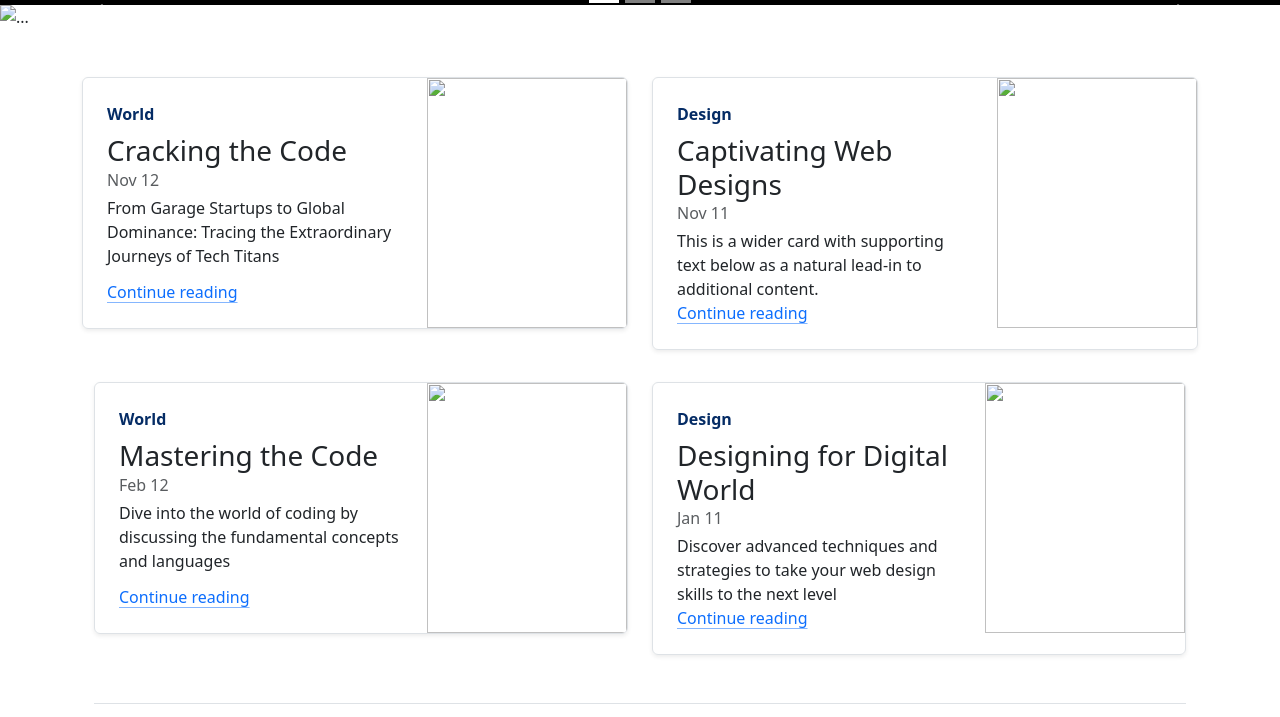
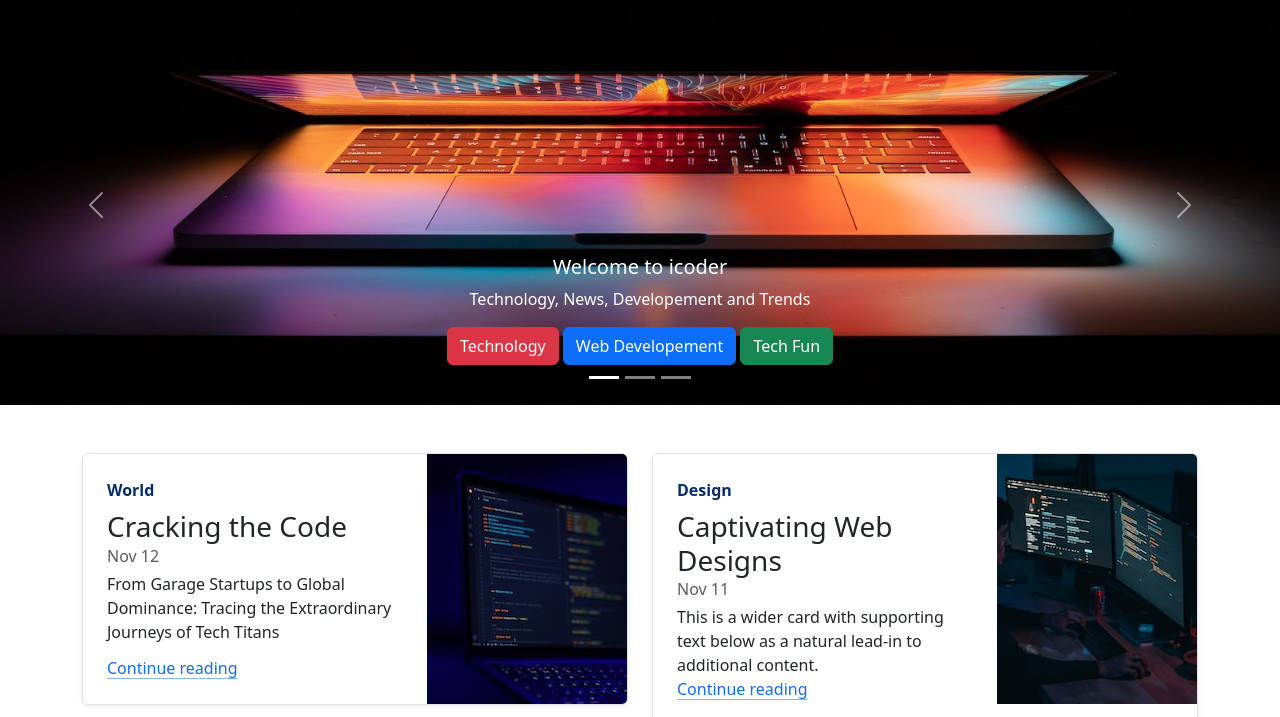
Before and after one commit to RanitManik/iCoder-Bootstrap, a plain HTML site: page code/Black.html in a window 1280 px wide. Shown: the part 51-768 px from the top of the page. Drawn offline with nearby package versions, Linux system fonts and the light colour scheme.

Commit message:
imAGE file fixed

```diff
--- a/code/Black.html
+++ b/code/Black.html
@@ -111,7 +111,7 @@
       </div>
       <div class="carousel-inner">
         <div class="carousel-item active">
-          <img src="A.jpeg" class="d-block w-100" alt="..." />
+          <img src="/images/A.jpeg" class="d-block w-100" alt="..." />
           <div class="carousel-caption d-none d-md-block">
             <h5>Welcome to icoder</h5>
             <p>Technology, News, Developement and Trends</p>
@@ -121,7 +121,7 @@
           </div>
         </div>
         <div class="carousel-item">
-          <img src="C.jpeg" class="d-block w-100" alt="..." />
+          <img src="/images/C.jpeg" class="d-block w-100" alt="..." />
           <div class="carousel-caption d-none d-md-block">
             <h5>The Best Coding Blog Site</h5>
             <p>Innovation Unleashed: Embracing the Future of Technology</p>
@@ -131,7 +131,7 @@
           </div>
         </div>
         <div class="carousel-item">
-          <img src="Z.jpeg" class="d-block w-100" alt="..." />
+          <img src="/images/Z.jpeg" class="d-block w-100" alt="..." />
           <div class="carousel-caption d-none d-md-block">
             <h5>Award winning Blogging site</h5>
             <p>
@@ -191,7 +191,7 @@
                 class="bd-placeholder-img"
                 width="200"
                 height="250"
-                src="G.jpeg"
+                src="/images/G.jpeg"
                 alt=""
               />
             </div>
@@ -224,7 +224,7 @@
                 class="bd-placeholder-img"
                 width="200"
                 height="250"
-                src="K.jpeg"
+                src="/images/K.jpeg"
                 alt=""
               />
             </div>
@@ -260,7 +260,7 @@
                   class="bd-placeholder-img"
                   width="200"
                   height="250"
-                  src="H.jpeg"
+                  src="/images/H.jpeg"
                   alt=""
                 />
               </div>
@@ -293,7 +293,7 @@
                   class="bd-placeholder-img"
                   width="200"
                   height="250"
-                  src="J.jpeg"
+                  src="/images/J.jpeg"
                   alt=""
                 />
               </div>
```
